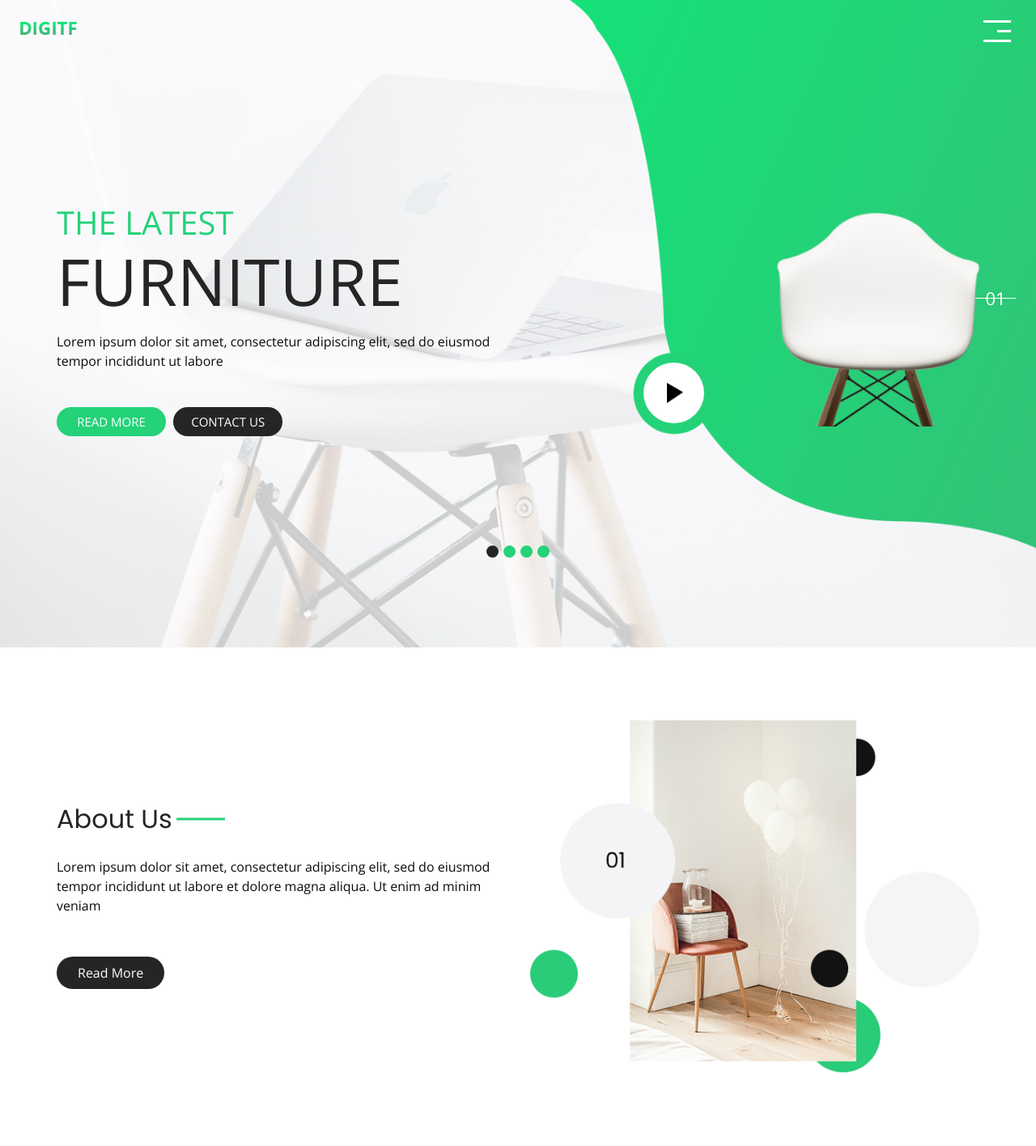
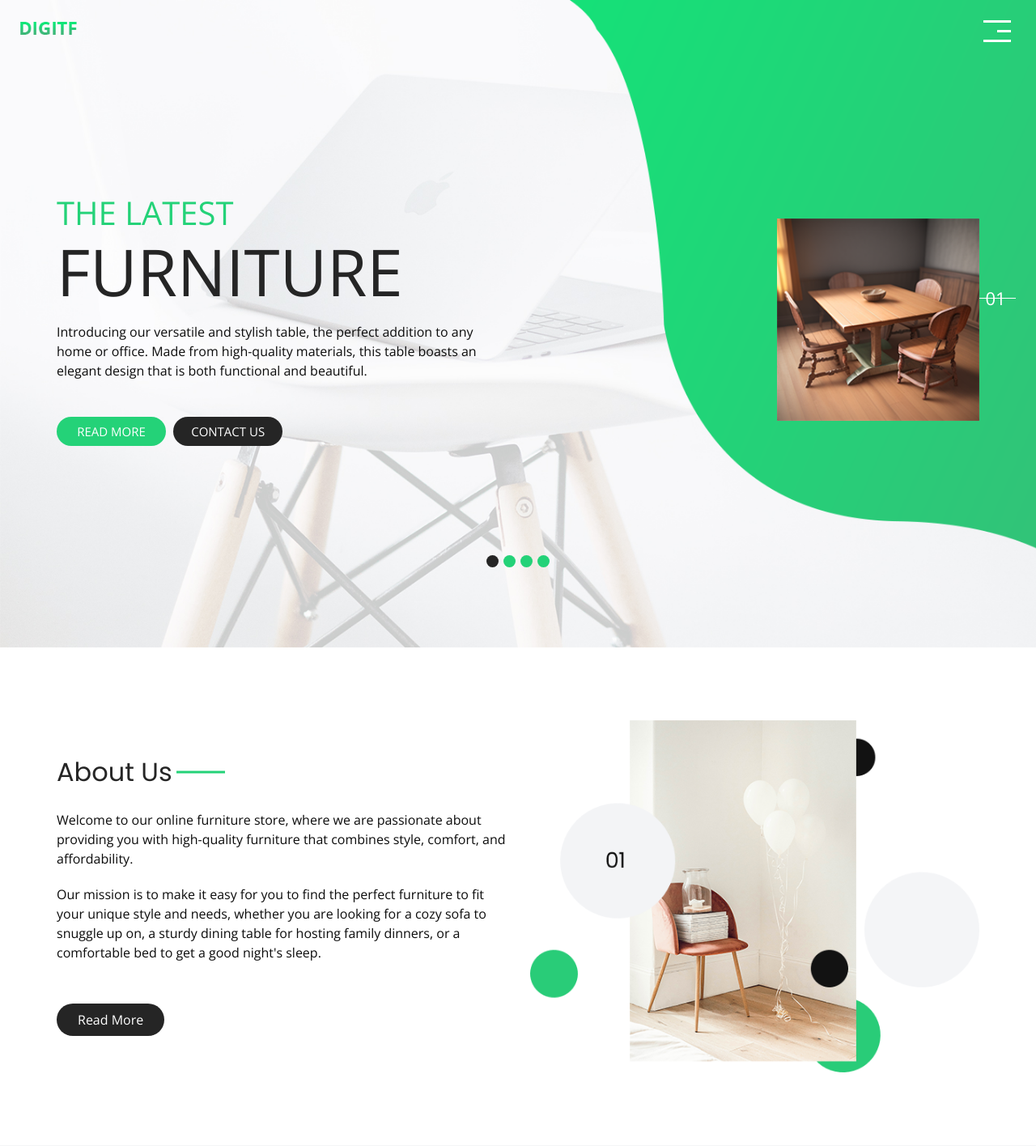
Before and after one commit to amiket23/spwebapp, a Flask app: page / in a window 1280 px wide. Shown: the top 1416 px of the page at 81% size. Run offline with Flask 3, Linux system fonts and the light colour scheme; some libraries are stand-ins or nearby versions.

Commit message:
frontend

```diff
--- a/SPW/templates/index.html
+++ b/SPW/templates/index.html
@@ -49,26 +49,22 @@
                 <a class="nav-link" href="index.html">Home <span class="sr-only">(current)</span></a>
               </li>
               <li class="nav-item">
-                <a class="nav-link" href="about.html"> About</a>
+                <a class="nav-link" href="about"> About</a>
               </li>
               <li class="nav-item">
-                <a class="nav-link" href="shop.html">Shop </a>
+                <a class="nav-link" href="shop">Shop </a>
               </li>
+
               <li class="nav-item">
-                <a class="nav-link" href="furniture.html"> Furniture </a>
-              </li>
-              <li class="nav-item">
-                <a class="nav-link" href="contact.html">Contact us</a>
+                <a class="nav-link" href="contact">Contact us</a>
               </li>
             </ul>
             <div class="user_option">
               <a href="">
                 <img src="/static/images/user.png" alt="">
                 <a class="nav-link" href="login.html">login</a>
+                <a class="nav-link" href="sign_up.html">Register</a>
               </a>
-              <form class="form-inline my-2 my-lg-0 ml-0 ml-lg-4 mb-3 mb-lg-0">
-                <button class="btn  my-2 my-sm-0 nav_search-btn" type="submit"></button>
-              </form>
             </div>
           </div>
           <div>
@@ -93,11 +89,11 @@
     <!-- end header section -->
     <!-- slider section -->
     <section class="slider_section ">
-      <div class="play_btn">
-        <a href="">
-          <img src="/static/images/play.png" alt="">
-        </a>
-      </div>
+<!--      <div class="play_btn">-->
+<!--        <a href="">-->
+<!--          <img src="/static/images/play.png" alt="">-->
+<!--        </a>-->
+<!--      </div>-->
       <div class="number_box">
         <div>
           <ol class="carousel-indicators indicator-2">
@@ -128,8 +124,7 @@
                       </span>
                     </h1>
                     <p>
-                      Lorem ipsum dolor sit amet, consectetur adipiscing elit, sed
-                      do eiusmod tempor incididunt ut labore
+                      Introducing our versatile and stylish table, the perfect addition to any home or office. Made from high-quality materials, this table boasts an elegant design that is both functional and beautiful.
                     </p>
                     <div class="btn-box">
                       <a href="" class="btn-1">
@@ -143,7 +138,7 @@
                 </div>
                 <div class="col-md-6 img-container">
                   <div class="img-box">
-                    <img src="/static/images/slider-img.png" alt="">
+                    <img src="/static/images/table.png" alt="">
                   </div>
                 </div>
               </div>
@@ -159,8 +154,7 @@
                       </span>
                     </h1>
                     <p>
-                      Lorem ipsum dolor sit amet, consectetur adipiscing elit, sed
-                      do eiusmod tempor incididunt ut labore
+                      Introducing our luxurious bed, the perfect place to rest your head after a long day. Made from high-quality materials, this bed is not only comfortable but also boasts an elegant and timeless design that will complement any bedroom decor.
                     </p>
                     <div class="btn-box">
                       <a href="" class="btn-1">
@@ -174,7 +168,7 @@
                 </div>
                 <div class="col-md-6 img-container">
                   <div class="img-box">
-                    <img src="/static/images/slider-img.png" alt="">
+                    <img src="/static/images/bed.png" alt="">
                   </div>
                 </div>
               </div>
@@ -190,8 +184,7 @@
                       </span>
                     </h1>
                     <p>
-                      Lorem ipsum dolor sit amet, consectetur adipiscing elit, sed
-                      do eiusmod tempor incididunt ut labore
+                      Introducing our spacious and stylish wardrobe, the perfect storage solution for your clothes and accessories. Made from high-quality materials, this wardrobe is designed to be durable and functional while also adding a touch of elegance to your bedroom.
                     </p>
                     <div class="btn-box">
                       <a href="" class="btn-1">
@@ -205,7 +198,7 @@
                 </div>
                 <div class="col-md-6 img-container">
                   <div class="img-box">
-                    <img src="/static/images/slider-img.png" alt="">
+                    <img src="/static/images/wardrobe.png" alt="">
                   </div>
                 </div>
               </div>
@@ -221,8 +214,7 @@
                       </span>
                     </h1>
                     <p>
-                      Lorem ipsum dolor sit amet, consectetur adipiscing elit, sed
-                      do eiusmod tempor incididunt ut labore
+                      Introducing our beautifully crafted wooden chair, the perfect addition to any home. Made from high-quality wood, this chair is not only durable but also boasts an elegant and timeless design that will complement any interior style.
                     </p>
                     <div class="btn-box">
                       <a href="" class="btn-1">
@@ -236,7 +228,7 @@
                 </div>
                 <div class="col-md-6 img-container">
                   <div class="img-box">
-                    <img src="/static/images/slider-img.png" alt="">
+                    <img src="/static/images/chair.png" alt="">
                   </div>
                 </div>
               </div>
@@ -263,10 +255,12 @@
 
             </div>
             <p>
-              Lorem ipsum dolor sit amet, consectetur adipiscing elit, sed do eiusmod tempor incididunt ut labore et
-              dolore magna aliqua. Ut enim ad minim veniam
+              Welcome to our online furniture store, where we are passionate about providing you with high-quality furniture that combines style, comfort, and affordability.
             </p>
-            <a href="">
+            <p>
+              Our mission is to make it easy for you to find the perfect furniture to fit your unique style and needs, whether you are looking for a cozy sofa to snuggle up on, a sturdy dining table for hosting family dinners, or a comfortable bed to get a good night's sleep.
+            </p>
+            <a href="./about">
               Read More
             </a>
           </div>
@@ -499,14 +493,12 @@
               </h5>
             </div>
             <div class="img-box">
-              <img src="/static/images/slider-img.png" alt="">
+              <img src="/static/images/kore.png" alt="">
             </div>
             <div class="detail-box">
-              <h6 class="price">
-                $100
-              </h6>
+
               <h6>
-                Chair
+                Kore
               </h6>
             </div>
           </a>
@@ -514,14 +506,12 @@
         <div class="box">
           <a href="">
             <div class="img-box">
-              <img src="/static/images/slider-img.png" alt="">
+              <img src="/static/images/rockwool.png" alt="">
             </div>
             <div class="detail-box">
-              <h6 class="price">
-                $100
-              </h6>
+
               <h6>
-                Chair
+                Rcokwool
               </h6>
             </div>
           </a>
@@ -529,14 +519,12 @@
         <div class="box">
           <a href="">
             <div class="img-box">
-              <img src="/static/images/slider-img.png" alt="">
+              <img src="/static/images/isover.png" alt="">
             </div>
             <div class="detail-box">
-              <h6 class="price">
-                $100
-              </h6>
+
               <h6>
-                Chair
+                Isover
               </h6>
             </div>
           </a>
@@ -544,22 +532,18 @@
         <div class="box">
           <a href="">
             <div class="img-box">
-              <img src="/static/images/slider-img.png" alt="">
+              <img src="/static/images/Xtratherm.png" alt="">
             </div>
             <div class="detail-box">
-              <h6 class="price">
-                $100
-              </h6>
+
               <h6>
-                Chair
+                Xtratherm
               </h6>
             </div>
           </a>
         </div>
       </div>
-      <a href="" class="brand-btn">
-        See More
-      </a>
+
     </div>
   </section>
 
@@ -580,17 +564,18 @@
         <div class="col-md-6">
           <form action="">
             <div>
-              <input type="text" placeholder="Name" />
+              Address: 4th floor Monarch, Paris, France
+            </div><br><br>
+            <div>
+             Contact No: +123 0987654321
+            </div><br><br>
+            <div>
+              Mail us: enquiry@furniture.fr
             </div>
-            <div>
-              <input type="email" placeholder="Email" />
-            </div>
-            <div>
-              <input type="text" placeholder="Phone" />
-            </div>
-            <div>
-              <input type="text" class="message-box" placeholder="Message" />
-            </div>
+            <br><br>
+<!--            <div>-->
+<!--              <input type="text" class="message-box" placeholder="Hello! Hello! Hello!" />-->
+<!--            </div>-->
             <div class="d-flex ">
               <button>
                 SEND
@@ -629,21 +614,20 @@
         <div class="client_box b-1">
           <div class="client-id">
             <div class="img-box">
-              <img src="/static/images/client-1.png" alt="" />
+              <img src="/static/images/amiket.jpg" alt="" width="300" height="300" />
             </div>
             <div class="name">
               <h5>
-                Magna
+                Amiket
               </h5>
               <p>
-                Consectetur adipiscing
+               Customer
               </p>
             </div>
           </div>
           <div class="detail">
             <p>
-              Lorem ipsum dolor sit amet, consectetur adipiscing elit, sed do eiusmod tempor incididunt ut labore et
-              dolore magna aliqua. Ut enim ad minim veniam, quis nostrudLorem ipsum
+            I have been a loyal customer of this online furniture shop for years, and I have never been disappointed with their products or services. The selection of furniture is vast, and the prices are unbeatable.
             </p>
             <div>
               <div class="arrow_img">
@@ -654,22 +638,21 @@
         <div class="client_box b-2">
           <div class="client-id">
             <div class="img-box">
-              <img src="/static/images/client-2.png" alt="" />
+              <img src="/static/images/kartik.jpg" alt="" width="300" height="300"/>
             </div>
             <div class="name">
               <h5>
-                Aliqua
+                Kartikey
               </h5>
               <p>
-                Consectetur adipiscing
+               Customer
               </p>
 
             </div>
           </div>
           <div class="detail">
             <p>
-              Lorem ipsum dolor sit amet, consectetur adipiscing elit, sed do eiusmod tempor incididunt ut labore et
-              dolore magna aliqua. Ut enim ad minim veniam, quis nostrudLorem ipsum
+             I was hesitant to order furniture online, but I am so glad that I did. This online furniture shop has an incredible selection of furniture, and their prices are unbeatable. The ordering process was easy and hassle-free, and the delivery was prompt and professional.
             </p>
             <div>
               <div class="arrow_img">
```
Also changed, not shown: SPW/static/images/Isover.png (added), SPW/static/images/Kore.png (added), SPW/static/images/Rockwool.png (added), SPW/static/images/Table.png (added), SPW/static/images/Wardrobe.png (added), SPW/static/images/Xtratherm.png (added), SPW/static/images/amiket.jpg (added), SPW/static/images/bed.png (added), SPW/static/images/chair.png (added), SPW/static/images/kartik.jpg (added), SPW/static/images/slider-img.png (deleted).
